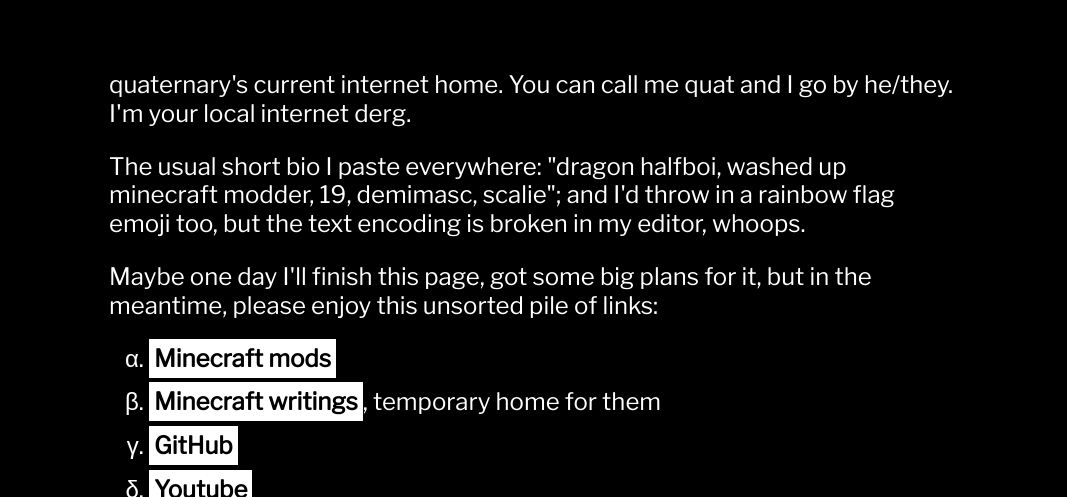
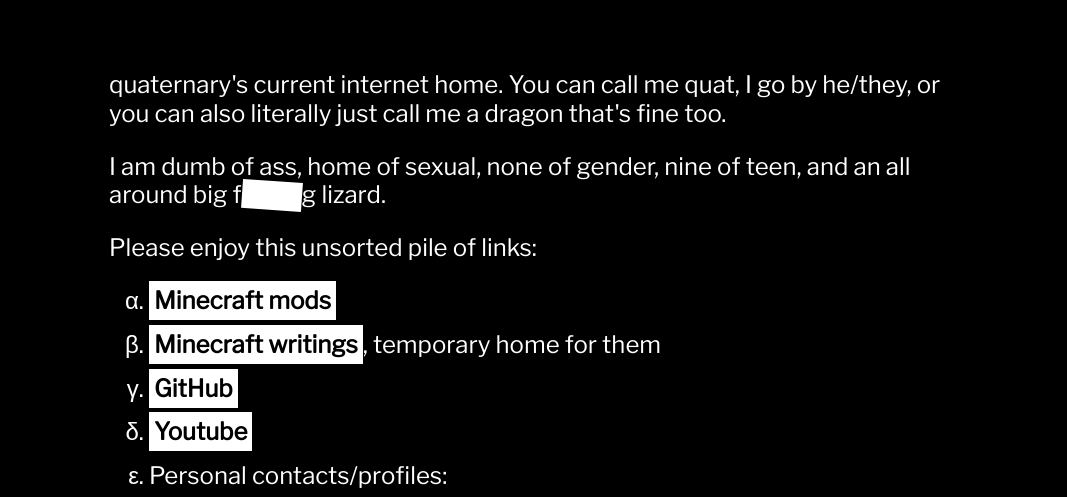
Before and after one commit to quat1024/quat1024.github.io, a plain HTML site: page index.html in a window 1280 px wide. Shown: the part 223-720 px from the top of the page, without its empty margins (106-1173 px from the left). Drawn offline with nearby package versions, Linux system fonts and the light colour scheme.

Commit message:
Identity Crisis

```diff
--- a/index.html
+++ b/index.html
@@ -17,9 +17,9 @@
       <h1>Highly Suspect Agency</h1>
     </div>
     <div class="body">
-      <p>quaternary's current internet home. You can call me quat and I go by he/they. I'm your local internet derg.</p>
-      <p>The usual short bio I paste everywhere: "dragon halfboi, washed up minecraft modder, 19, demimasc, scalie"; and I'd throw in a rainbow flag emoji too, but the text encoding is broken in my editor, whoops.</p>
-      <p>Maybe one day I'll finish this page, got some big plans for it, but in the meantime, please enjoy this unsorted pile of links:</p>
+      <p>quaternary's current internet home. You can call me quat, I go by he/they, or you can also literally just call me a dragon that's fine too.</p>
+      <p>I am dumb of ass, home of sexual, none of gender, nine of teen, and an all around big f<span class="censor">uckin</span>g lizard.</p>
+      <p>Please enjoy this unsorted pile of links:</p>
       <ul class="links">
         <li><a href="https://www.curseforge.com/members/quat1024/projects">Minecraft mods</a></li>
         <li><a href="https://gist.github.com/quat1024/d2f34041d0557d95447e2234f3f58f31">Minecraft writings</a>, temporary home for them</li>
@@ -29,7 +29,6 @@
           <ul>
             <li><a rel="me" href="https://cybre.space/@quat">Mastodon</a> @quat@cybre.space (preferred for contacting me)</li>
             <li><a href="https://twitter.com/quat1024">Twitter</a> @quat1024 (less preferred)</li>
-            <li><a href="https://osu.ppy.sh/users/2327285">osu!</a></li>
             <li><a href="https://steamcommunity.com/id/quaternary">Steam</a></li>
           </ul>
         </li>
--- a/stylin.css
+++ b/stylin.css
@@ -91,6 +91,13 @@
   color: red;
 }
 
+.body .censor {
+  display: inline-block;
+  color: white;
+  background-color: white;
+  transform: rotate(4deg);
+}
+
 .body .construction {
   color: #222;
   font-family: "Roboto Mono", monospace;
```
